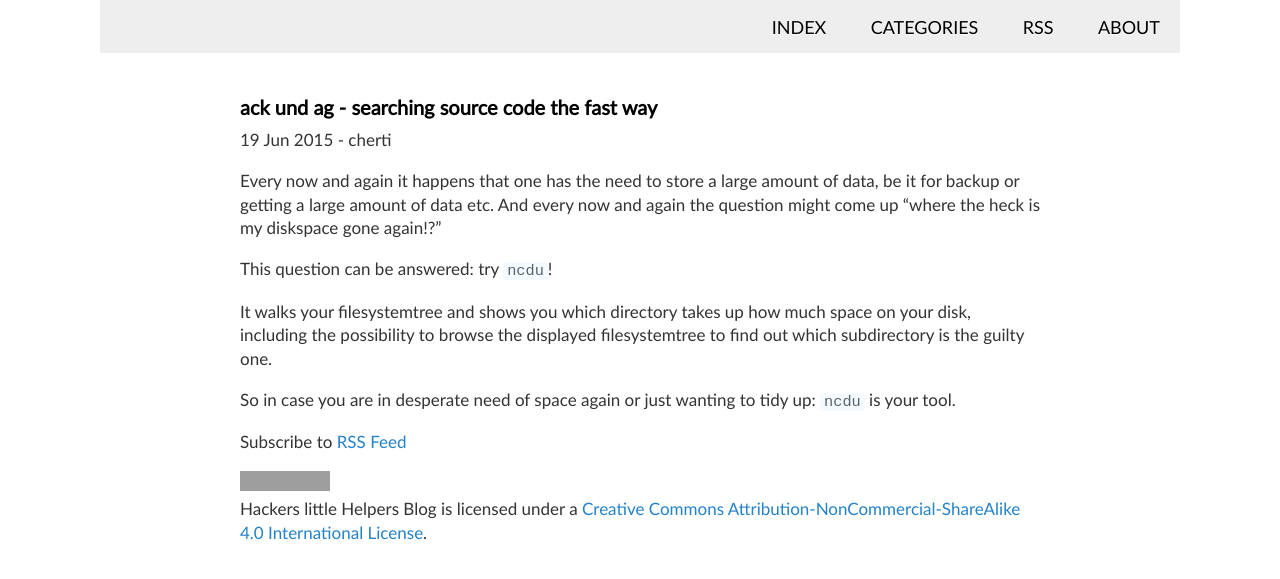
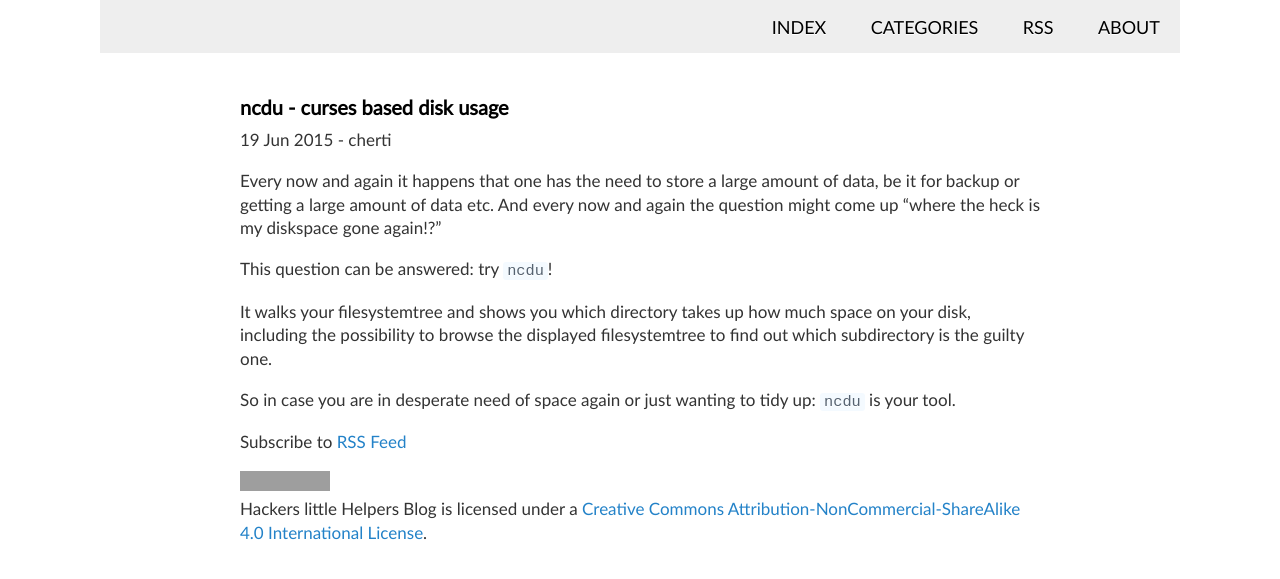
Before and after one commit to Kungi/hackers-little-helpers.com, a Jekyll site: the page built from _posts/2015-06-19-ncdu.markdown, in a window 1280 px wide. Shown: the top 579 px of the page. Built offline with Jekyll 4.4.1, drawn with Linux system fonts in a browser that asks for light colours; grey boxes are pictures that could not be loaded.

Commit message:
ncdu post released

```diff
--- a/_posts/2015-06-19-ncdu.markdown
+++ b/_posts/2015-06-19-ncdu.markdown
@@ -1,6 +1,6 @@
 ---
 layout: post
-title: "ack und ag - searching source code the fast way"
+title: "ncdu - curses based disk usage"
 author: cherti
 categories: tool
 ---
```
